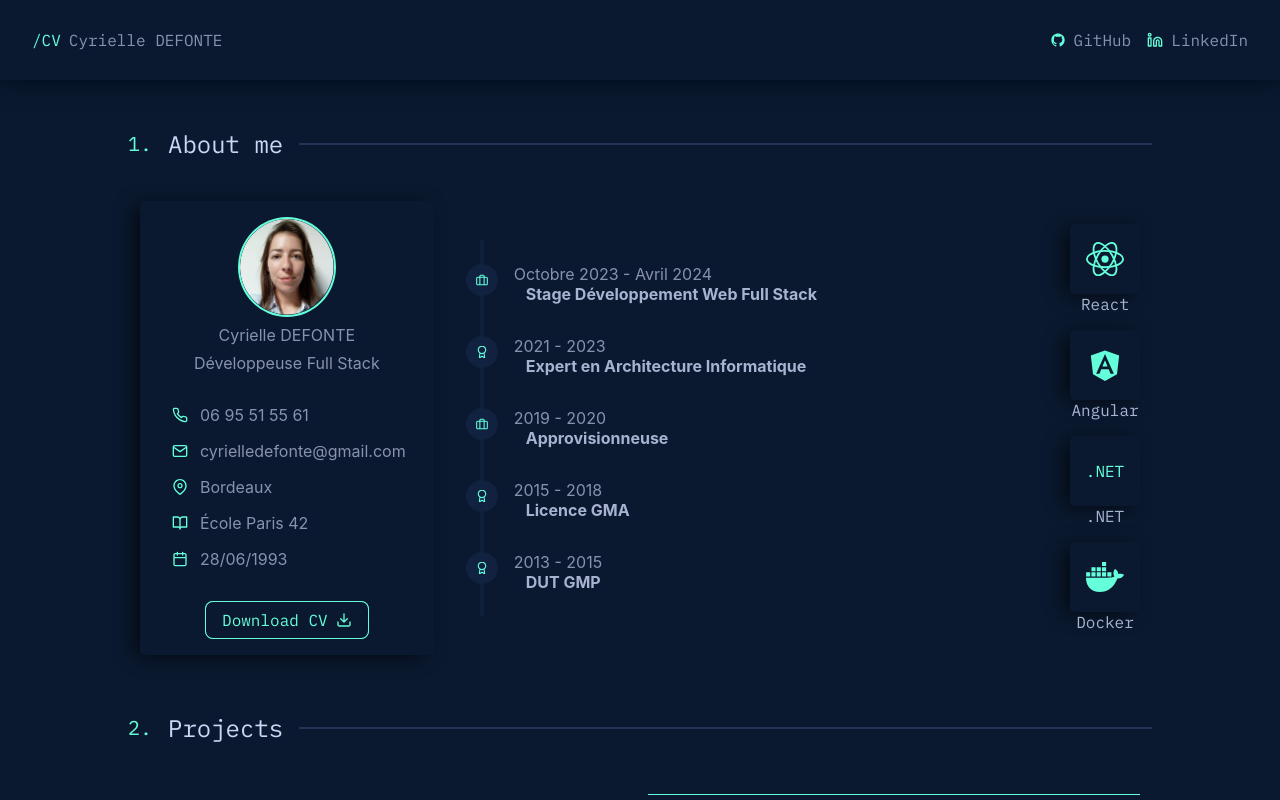
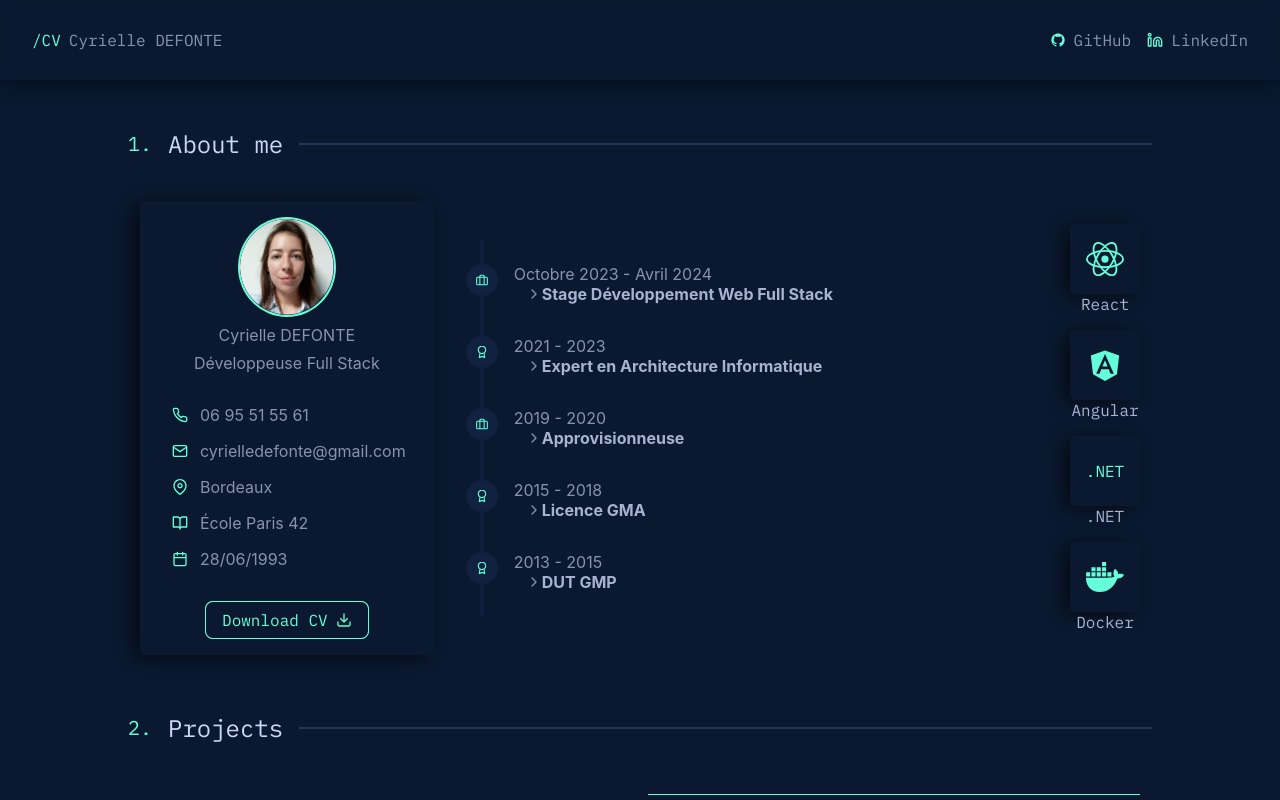
Before and after one commit to cdefonte42/Portofolio, an Angular app in the folder front/: page / in a window 1280 px wide. Shown: the top 800 px of the page. Built offline with nearby package versions, Linux system fonts and the light colour scheme.

Commit message:
[add] chevron animation timeline expand

```diff
--- a/front/src/app/timeline-item/timeline-item.component.css
+++ b/front/src/app/timeline-item/timeline-item.component.css
@@ -22,7 +22,6 @@
 }
 
 .title {
-    padding-left: 0.75rem;
     font-weight: bold;
     color: var(--light-slate);
 }
@@ -36,3 +35,12 @@
 .can-expand {
     cursor: pointer;
 }
+
+.title-svg > svg {
+    width: 1rem;
+}
+
+.title-svg {
+    padding-left: 0.75rem;
+    display: flex;
+}
--- a/front/src/app/timeline-item/timeline-item.component.html
+++ b/front/src/app/timeline-item/timeline-item.component.html
@@ -23,7 +23,15 @@
     <div class="date">
         {{experience.dateForm}} - {{experience.dateTo}}
     </div>
-    <div class="title">{{experience.title}}</div>
+    <div class="title-svg">
+        <svg [@rotate]="expanded ? 'open' : 'closed'" viewBox="0 0 24 24" fill="none"
+            xmlns="http://www.w3.org/2000/svg">
+            <path
+                d="M9.70711 5.29289C9.31658 4.90237 8.68342 4.90237 8.29289 5.29289C7.90237 5.68342 7.90237 6.31658 8.29289 6.70711L13.5858 12L8.29289 17.2929C7.90237 17.6834 7.90237 18.3166 8.29289 18.7071C8.68342 19.0976 9.31658 19.0976 9.70711 18.7071L15.7071 12.7071C16.0976 12.3166 16.0976 11.6834 15.7071 11.2929L9.70711 5.29289Z"
+                fill="currentColor" />
+        </svg>
+        <div class="title">{{experience.title}}</div>
+    </div>
     <div class="description" [@collapse]="expanded ? 'open' : 'closed'">
         <div>
             {{experience.location}}
--- a/front/src/app/timeline-item/timeline-item.component.ts
+++ b/front/src/app/timeline-item/timeline-item.component.ts
@@ -15,6 +15,12 @@ import { AUTO_STYLE, animate, state, style, transition, trigger } from '@angular
       state('closed', style({ height: '0', visibility: 'hidden' })),
       transition('closed => open', animate('500ms ease-in')),
       transition('open => closed', animate('300ms ease-out'))
+    ]),
+    trigger('rotate', [
+      state('open', style({ transform: 'rotate(90deg)' })),
+      state('closed', style({ transform: 'rotate(0)' })),
+      transition('open => closed', animate('300ms')),
+      transition('closed => open', animate('300ms'))
     ])
   ]
 })
```
